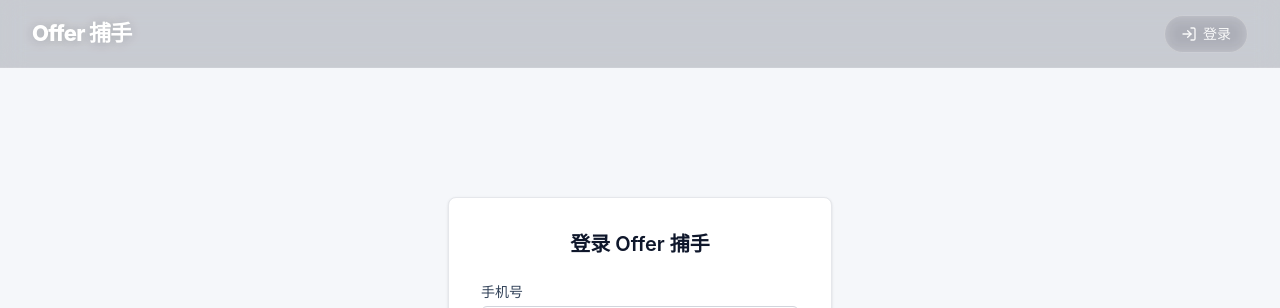
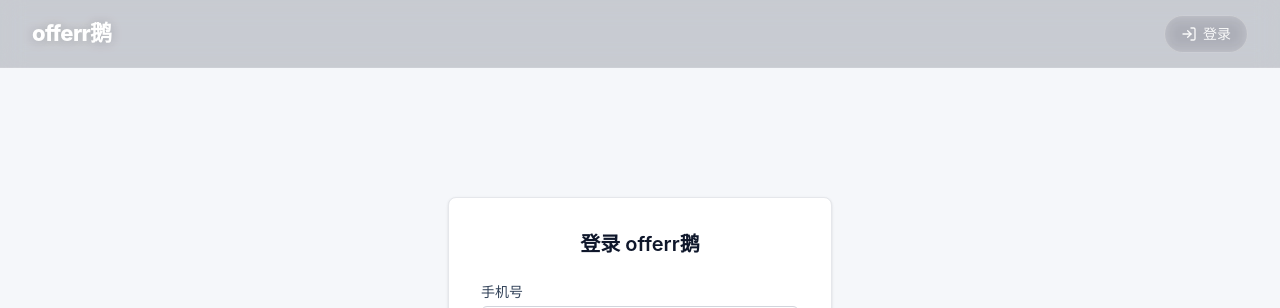
Before and after one commit to WenqingSong/hr-station, a React (Vite) app in the folder web/: page /login in a window 1280 px wide. Shown: the top 308 px of the page. Built offline with nearby package versions, Linux system fonts and the light colour scheme; no server answers.

Commit message:
feat: 将品牌名称更改为 offerr鹅

```diff
--- a/web/src/app/components/Navbar.tsx
+++ b/web/src/app/components/Navbar.tsx
@@ -99,9 +99,9 @@ export function Navbar() {
           to="/jobs"
           className={`font-brand text-[22px] font-extrabold tracking-[-0.03em] ${brandTextClass}`}
           style={brandTextShadow}
-          aria-label="Offer 捕手首页"
+          aria-label="offerr鹅首页"
         >
-          Offer 捕手
+          offerr鹅
         </Link>
 
         <div className="flex items-center gap-5">
--- a/web/src/app/components/ai/AIDecisionWorkspace.tsx
+++ b/web/src/app/components/ai/AIDecisionWorkspace.tsx
@@ -40,7 +40,7 @@ export function AIDecisionWorkspace() {
         <div className="bg-white border border-gray-100 rounded-xl p-4 text-center">
           <LogIn className="w-6 h-6 text-gray-300 mx-auto mb-2.5" />
           <p className="text-[13px] text-gray-600 mb-1">登录后使用 AI 求职决策</p>
-          <p className="text-[12px] text-gray-400 mb-3 leading-relaxed">Offer 捕手会基于你的简历，帮你筛选更适合的岗位。</p>
+          <p className="text-[12px] text-gray-400 mb-3 leading-relaxed">offerr鹅会基于你的简历，帮你筛选更适合的岗位。</p>
           <div className="flex flex-col gap-2">
             <Button className="w-full text-[13px]" onClick={() => navigate("/login")}>
               登录
--- a/web/src/app/components/jobs/JobHeroBanner.tsx
+++ b/web/src/app/components/jobs/JobHeroBanner.tsx
@@ -15,7 +15,7 @@ export function JobHeroBanner() {
     <section className="relative w-full overflow-hidden bg-[#0052D9]">
       <img
         src="/images/offer-catcher-banner.png"
-        alt="Offer 捕手 2026 实习生招聘 Banner"
+        alt="offerr鹅 2026 实习生招聘 Banner"
         className="block w-full h-[180px] sm:h-[240px] lg:h-[320px] xl:h-[360px] object-cover object-center"
         draggable={false}
       />
--- a/web/src/app/pages/LoginPage.tsx
+++ b/web/src/app/pages/LoginPage.tsx
@@ -45,7 +45,7 @@ export function LoginPage() {
   return (
     <div className="flex min-h-[calc(100vh-3.5rem)] items-center justify-center px-4">
       <div className="w-full max-w-sm rounded-lg border border-gray-200 bg-white p-8 shadow-sm">
-        <h1 className="mb-6 text-center text-xl font-semibold text-slate-900">登录 Offer 捕手</h1>
+        <h1 className="mb-6 text-center text-xl font-semibold text-slate-900">登录 offerr鹅</h1>
         <form onSubmit={handleSubmit} className="space-y-4">
           <div>
             <label htmlFor="login-phone" className="mb-1 block text-sm font-medium text-slate-700">手机号</label>
--- a/web/src/app/pages/RegisterPage.tsx
+++ b/web/src/app/pages/RegisterPage.tsx
@@ -48,7 +48,7 @@ export function RegisterPage() {
   return (
     <div className="flex min-h-[calc(100vh-3.5rem)] items-center justify-center px-4">
       <div className="w-full max-w-sm rounded-lg border border-gray-200 bg-white p-8 shadow-sm">
-        <h1 className="mb-6 text-center text-xl font-semibold text-slate-900">注册 Offer 捕手</h1>
+        <h1 className="mb-6 text-center text-xl font-semibold text-slate-900">注册 offerr鹅</h1>
         <form onSubmit={handleSubmit} className="space-y-4">
           <div>
             <label htmlFor="register-phone" className="mb-1 block text-sm font-medium text-slate-700">手机号</label>
```
Also changed, not shown: 3 other files (tests, documents, lock files or other folders).
